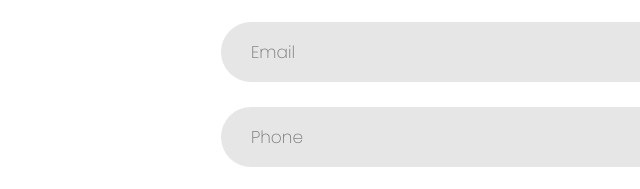
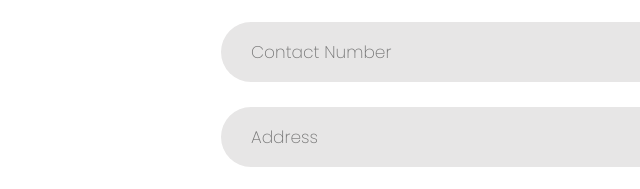
Before and after one commit to ChiaZhiHen/Test1_D190340C, a plain HTML site: page enquiryform_D190340C.html in a window 1280 px wide. Shown: the part 542-731 px from the top of the page, 44-684 px from the left. Drawn offline with Linux system fonts and the light colour scheme.

Commit message:
Update enquiryform_D190340C.html

```diff
--- a/enquiryform_D190340C.html
+++ b/enquiryform_D190340C.html
@@ -118,10 +118,10 @@
                                         <input type="text" name="Name" placeholder="Name">
                                      </div>
                                      <div class="field">
-                                        <input type="email" name="Contact Number" placeholder="Email">
+                                        <input type="email" name="Contact Number" placeholder="Contact Number">
                                      </div>
                                      <div class="field">
-                                        <input type="text" name="Address" placeholder="Phone">
+                                        <input type="text" name="Address" placeholder="Address">
                                      </div>
                                      <div class="field">
                                         <textarea placeholder="Questions"></textarea>
```
